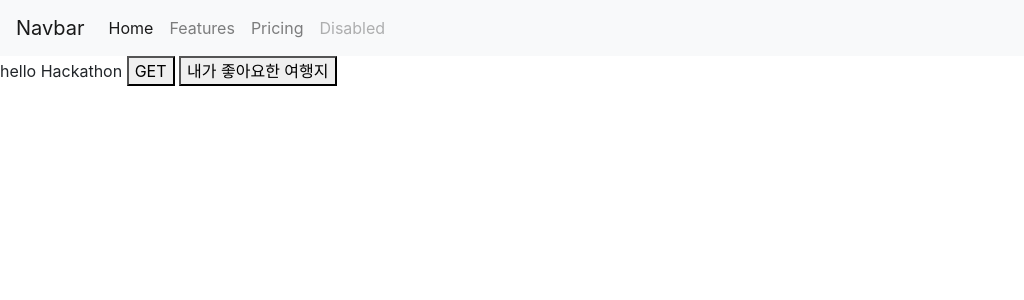
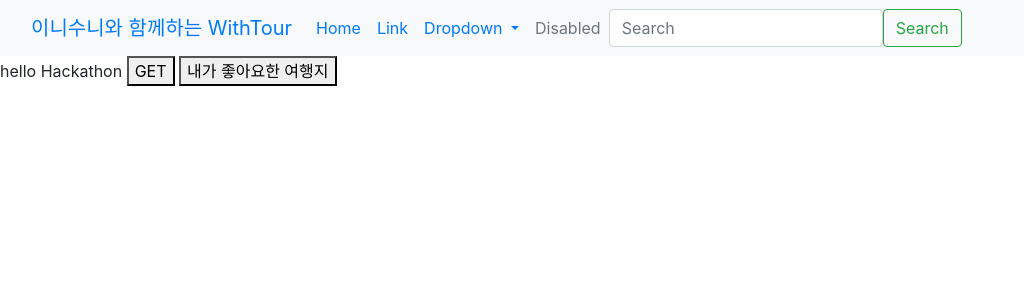
Before and after one commit to Youngini/knu_cse_2022-hackathon, a Django app: page / in a window 1280 px wide. Shown: the top 300 px of the page, without its empty margins (0-1024 px from the left). Run offline with Django 4.2, Linux system fonts and the light colour scheme; some libraries are stand-ins or nearby versions.

```diff
--- a/main/admin.py
+++ b/main/admin.py
@@ -1,11 +1,11 @@
 from django.contrib import admin
 
-from .models import Category,TourSpot
+from .models import CSVtest, Category,TourSpot
 # Register your models here.
 
 
 admin.site.register(TourSpot)
-
+admin.site.register(CSVtest)
 
 class CategoryAdmin(admin.ModelAdmin):
     prepopulated_fields = {'slug':('name',)}
--- a/main/templates/main/main.html
+++ b/main/templates/main/main.html
@@ -1,28 +1,50 @@
 <!DOCTYPE html>
 <head>
-    <link rel="stylesheet" href="/static/main/bootstrap/bootstrap.css">
+    <link rel="stylesheet" href="/static/main/bootstrap/bootstrap.css"> <!--부트스트랩 불러옴-->
   </head>
 <body>
 
-    <nav class="navbar navbar-expand-lg navbar-light bg-light">
-        <a class="navbar-brand" href="#">Navbar</a>
-        <button class="navbar-toggler" type="button" data-toggle="collapse" data-target="#navbarNavAltMarkup" aria-controls="navbarNavAltMarkup" aria-expanded="false" aria-label="Toggle navigation">
+  <nav class="navbar navbar-expand-lg bg-light">
+    <div class="container-fluid">
+      <a class="navbar-brand" href="#">이니수니와 함께하는 WithTour</a>
+      <button class="navbar-toggler" type="button" data-bs-toggle="collapse" data-bs-target="#navbarSupportedContent" aria-controls="navbarSupportedContent" aria-expanded="false" aria-label="Toggle navigation">
         <span class="navbar-toggler-icon"></span>
       </button>
-        <div class="collapse navbar-collapse" id="navbarNavAltMarkup">
-          <div class="navbar-nav">
-            <a class="nav-item nav-link active" href="#">Home <span class="sr-only">(current)</span></a>
-            <a class="nav-item nav-link" href="#">Features</a>
-            <a class="nav-item nav-link" href="#">Pricing</a>
-            <a class="nav-item nav-link disabled" href="#" tabindex="-1" aria-disabled="true">Disabled</a>
+      <div class="collapse navbar-collapse" id="navbarSupportedContent">
+        <ul class="navbar-nav me-auto mb-2 mb-lg-0">
+          <li class="nav-item">
+            <a class="nav-link active" aria-current="page" href="#">Home</a>
+          </li>
+          <li class="nav-item">
+            <a class="nav-link" href="#">Link</a>
+          </li>
+          <li class="nav-item dropdown">
+            <a class="nav-link dropdown-toggle" href="#" role="button" data-bs-toggle="dropdown" aria-expanded="false">
+              Dropdown
+            </a>
+            <ul class="dropdown-menu">
+              <li><a class="dropdown-item" href="#">Action</a></li>
+              <li><a class="dropdown-item" href="#">Another action</a></li>
+              <li><hr class="dropdown-divider"></li>
+              <li><a class="dropdown-item" href="#">Something else here</a></li>
+            </ul>
+          </li>
+          <li class="nav-item">
+            <a class="nav-link disabled">Disabled</a>
+          </li>
+        </ul>
+        <form class="d-flex" role="search">
+          <input class="form-control me-2" type="search" placeholder="Search" aria-label="Search">
+          <button class="btn btn-outline-success" type="submit">Search</button>
+        </form>
       </div>
     </div>
   </nav>
+
     hello Hackathon
 
     <button type="button" id = "btn">GET</button>
     <button onclick="location.href='tourSpot/my/'">내가 좋아요한 여행지</button >
-
 
     <script src="https://ajax.googleapis.com/ajax/libs/jquery/3.3.1/jquery.min.js"></script>
     <script type="text/javascript" src="/static/main/bootstrap/bootstrap.js"></script>
--- a/main/views.py
+++ b/main/views.py
@@ -16,7 +16,7 @@ import pandas as pd
 def landing(request):
     return render(
         request,
-        'main/main.html'
+        'main/main.html',
     )
 
 def map(request):
@@ -30,7 +30,6 @@ def map(request):
 def index(request):
     tourspots = TourSpot.objects.all()
     categories = Category.objects.all()
-
 
     if request.method == "POST":
         text = request.POST.get('like_text')
@@ -51,11 +50,7 @@ def index(request):
                 'like':item.like,
                 'like_text' : "좋아요",
             }
-
         return JsonResponse(context,status=200)
-
-
-
 
 
 
@@ -72,45 +67,6 @@ def index(request):
 #카테고리별
 def categorypage(request, slug):
     tourspots = TourSpot.objects.all()
-
-      # 엑셀에서 카테고리 데이터 가져오기
-    filename = 'open_api.xlsx'
-    category_excel = pd.read_excel(filename,sheet_name='H2_categoryCode',names = ['Category'],usecols=[3])
-    category = category_excel.values.tolist()
-
-    for i in range(len(category)):
-        a = str(*category[i])
-        Category.objects.create(name=a,slug =a)
-
-    # 엑셀에서 카테고리에 맞는 장소 가져오기
-    place_excel = pd.read_excel(filename,sheet_name='H3_areaBasedList',usecols=[1])
-    place_cate_excel = pd.read_excel(filename,sheet_name='H3_areaBasedList',usecols=[6])
-    location_excel = pd.read_excel(filename,sheet_name='H3_areaBasedList',usecols=[2])
-    place = place_excel.values.tolist()
-    place_cate = place_cate_excel.values.tolist()
-    location = location_excel.values.tolist()
-
-    for i in range(len(place)):
-        a = str(*place[i])
-        b = str(*place_cate[i])
-        c = str(*location[i])
-
-        if(b == 'A01'):
-            k = '자연'
-        elif(b == 'A02'):
-            k = '인문(문화/예술/역사)'
-        elif( b== 'A03'):
-            k = '레포츠'
-        elif(b == 'A04'):
-            k = '쇼핑'
-        elif(b == 'A05'):
-            k = '음식'
-        elif(b == 'B02'):
-            k = '숙박'
-        else:
-            k = '추천코스'
-
-        TourSpot.objects.create(place = a,location = c,category = k,like = False)
 
     if slug == 'no_category':
         category = '미분류'
```
Also changed, not shown: addDB.py (added, +53 -0 lines), category.csv (added, +7 -0 lines), data.csv (added, +20 -0 lines), main/models.py (+13 -3 lines), 1 other file. Lines whose indentation alone changed are shown as unchanged.
